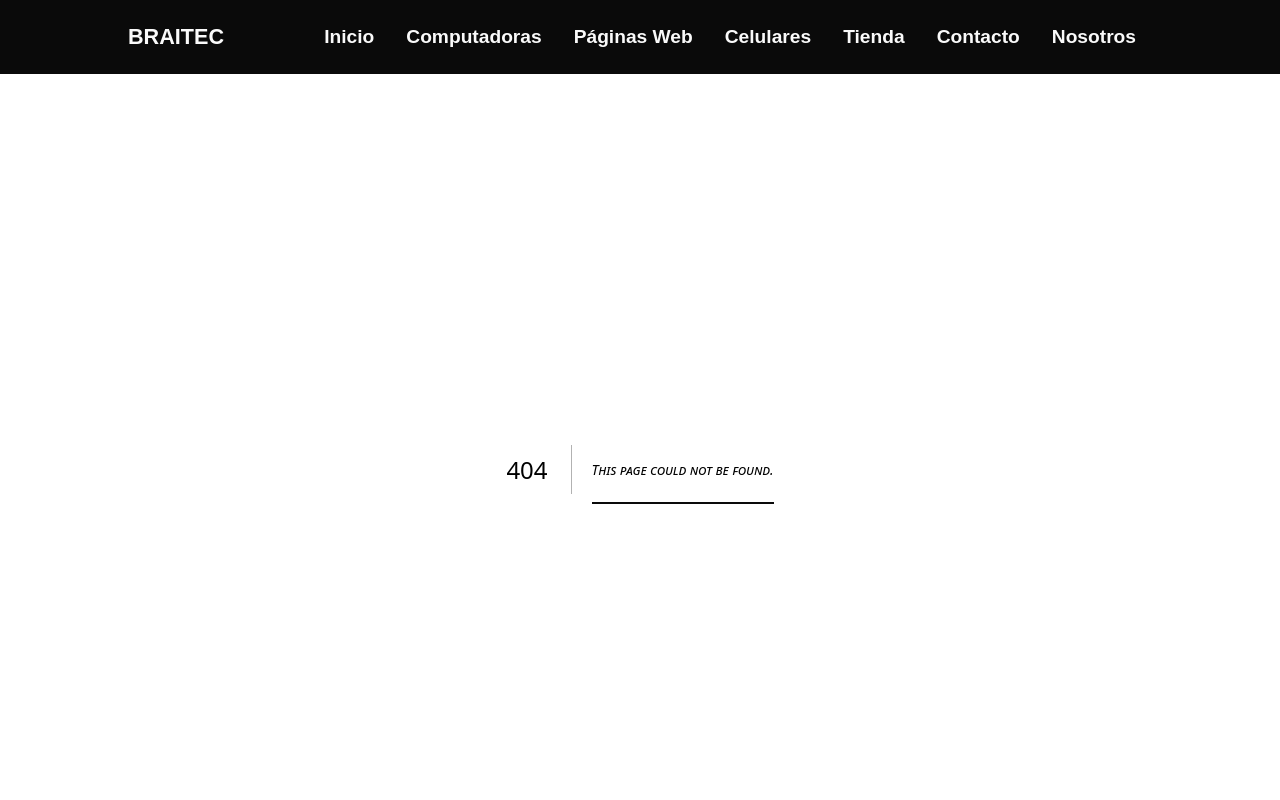
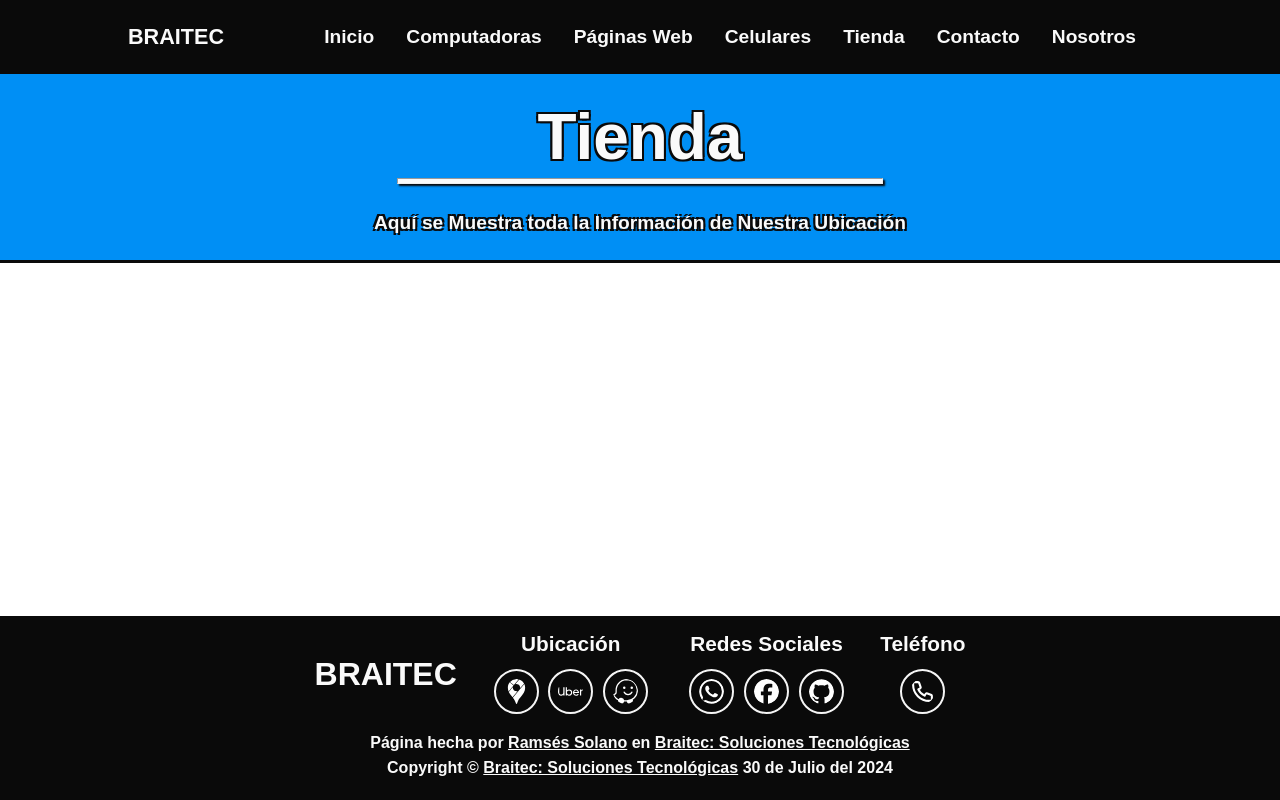
Before and after one commit to sh4dow18/braitec, a Next.js app: page /store in a window 1280 px wide. Before the commit this address had no page. Shown: the top 800 px of the page. Built offline with nearby package versions, Linux system fonts and the light colour scheme.

Commit message:
add: title in store page
Add Main Title and Subtitle in Store Page

```diff
--- a/src/app/layout.tsx
+++ b/src/app/layout.tsx
@@ -17,7 +17,7 @@ export default function RootLayout({
       <Link href="/computer-repair">Computadoras</Link>
       <Link href="/web-development">Páginas Web</Link>
       <Link href="/cellphone-repair">Celulares</Link>
-      <Link href="/local">Tienda</Link>
+      <Link href="/store">Tienda</Link>
       <Link href="/contact">Contacto</Link>
       <Link href="/about-us">Nosotros</Link>
     </>
--- /dev/null
+++ b/src/app/store/page.tsx
@@ -0,0 +1,23 @@
+// Store Page Requirements
+import { Metadata } from "next";
+import { TitleSection } from "@/components";
+// Store Page Metadata
+export const metadata: Metadata = {
+  title: "Tienda",
+  description: "Aquí se Muestra toda la Información de Nuestra Ubicación",
+};
+// Store Page Main Function
+function Store() {
+  // Returns Store Page
+  return (
+    <>
+      {/* Store Page Main Title */}
+      <TitleSection
+        title="Tienda"
+        subtitle="Aquí se Muestra toda la Información de Nuestra Ubicación"
+      />
+    </>
+  );
+}
+
+export default Store;
```
